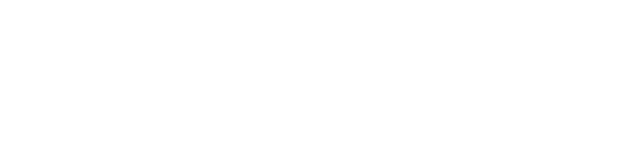
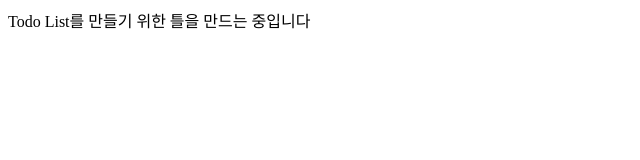
Before and after one commit to nurja1218/todoList, a plain HTML site: page index.html in a window 1280 px wide. Shown: the whole page, without its empty margins (0-640 px from the left). Drawn offline with Linux system fonts and the light colour scheme.

Commit message:
<div>테그 내용 추가

```diff
--- a/index.html
+++ b/index.html
@@ -5,6 +5,8 @@
     <title>Page Title</title>
 </head>
 <body>
-
+    <div>
+        Todo List를 만들기 위한 틀을 만드는 중입니다
+    </div>
 </body>
 </html>
```
